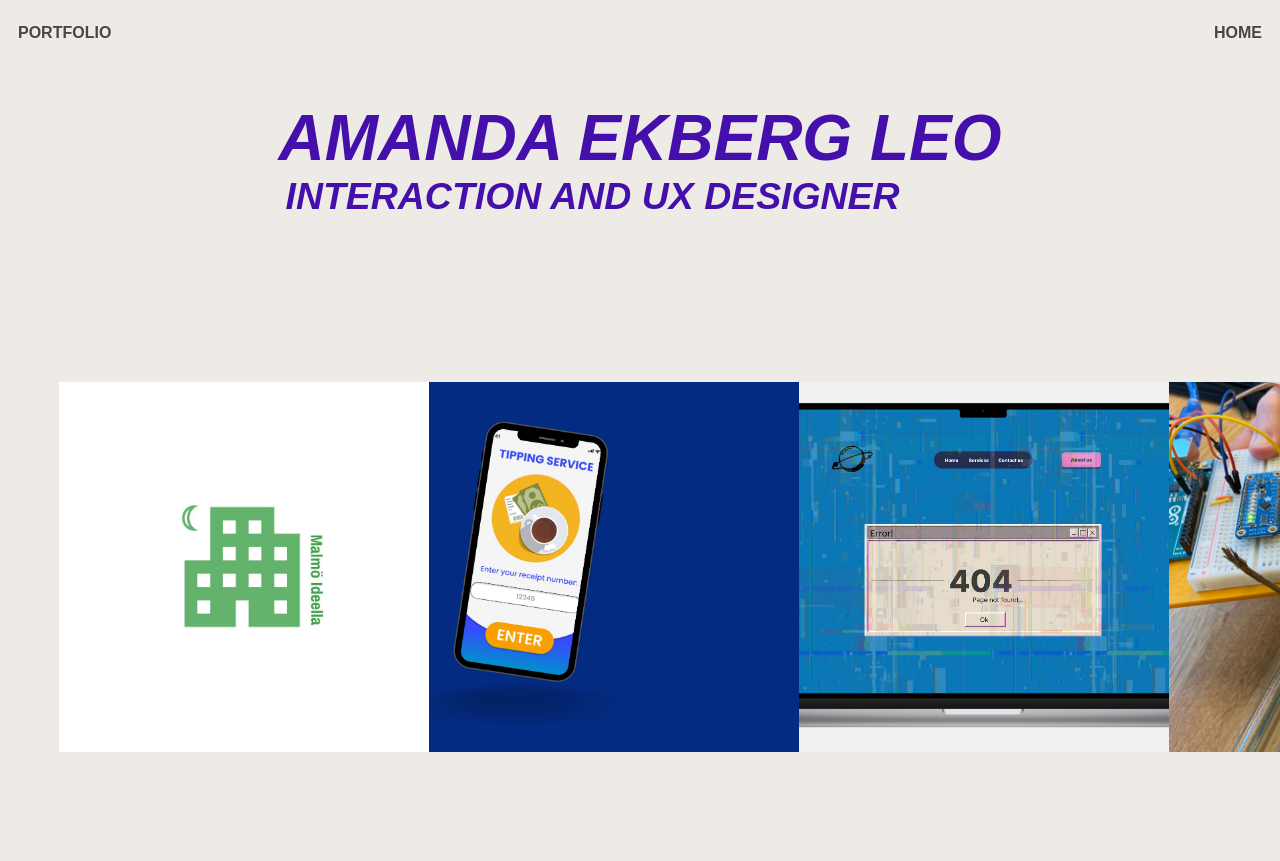
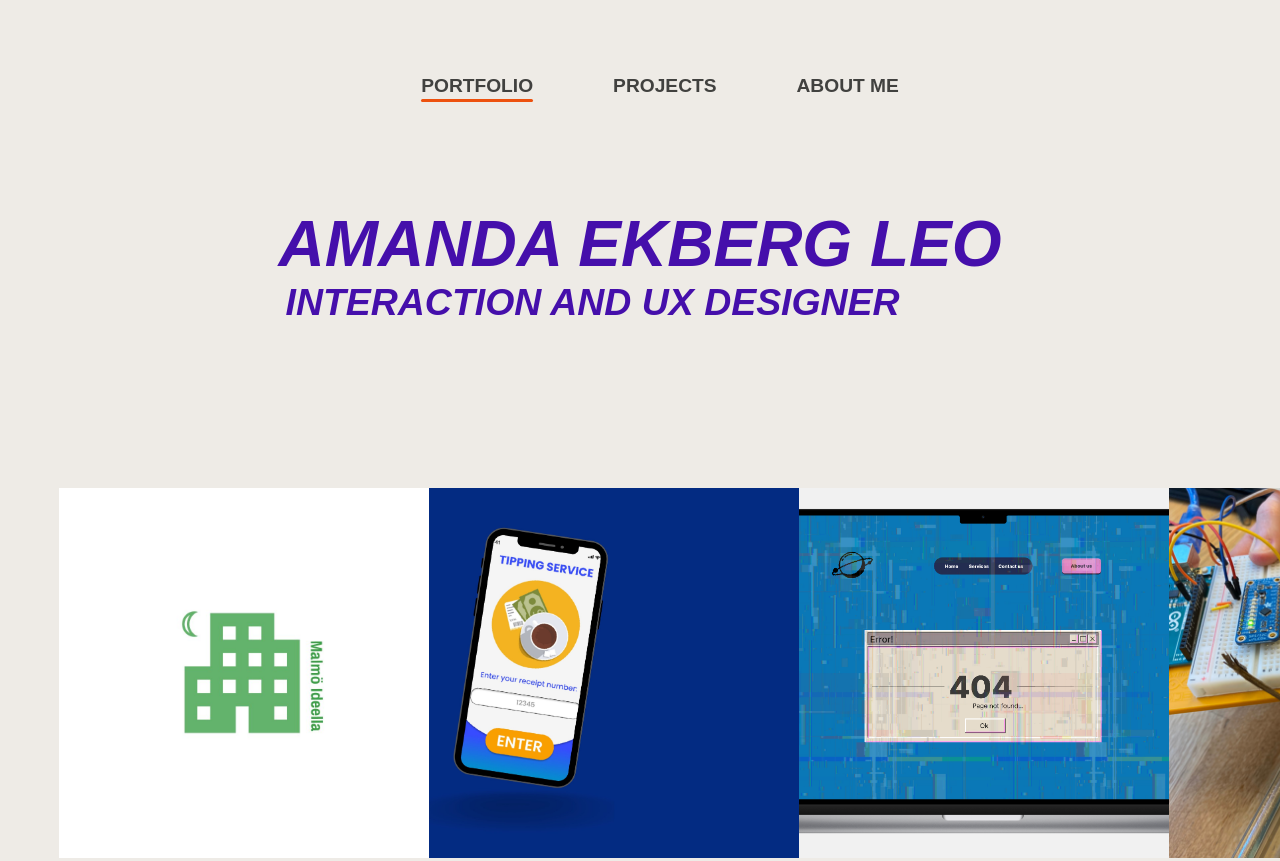
Before and after one commit to amandaleo/amandaleo.github.io, a plain HTML site: page index.html in a window 1280 px wide. Shown: the top 861 px of the page. Drawn offline with nearby package versions, Linux system fonts and the light colour scheme.

```diff
--- /dev/null
+++ b/App.js
@@ -0,0 +1,23 @@
+gsap.registerPlugin(Flip);
+
+const links = document.querySelectorAll(".nav-item a");
+const activeNav = document.querySelector(".active-nav");
+
+links.forEach(link => {
+    link.addEventListener("click", (e) => {
+        //turn navs blue
+        gsap.to(links, {color: "#252525"});
+
+        if(document.activeElement === e.target){
+            gsap.to(link, { color: "000000"});
+        }
+        //wanna move the line
+        const state = Flip.getState(activeNav);
+        link.appendChild(activeNav);
+        Flip.from(state, {
+            duration: 1.25,
+            absolute: true,
+            ease: "elastic.out(1,0.5)",
+        });
+    });
+});
--- a/index.css
+++ b/index.css
@@ -104,3 +104,32 @@ h3{
     padding-left: 20%;
     padding-right: 20%;
 }
+nav{
+    padding: 3rem;
+    display: flex;
+    justify-content: center;
+}
+.nav-links{
+    display: flex;
+    list-style:none;
+    gap: 5rem;
+    font-size: 1.2rem;
+}
+.nav-links a{
+    text-decoration: none;
+    color: #41413f;
+    font-weight: bold;
+}
+.nav-item{
+    position: relative;
+
+}
+.active-nav{
+    height: 3px;
+    background-color: rgb(237, 81, 14);
+    border-radius: 1rem;
+    position: absolute;
+    left:0;
+    bottom:-5px;
+    width: 100%;
+}
--- a/index.html
+++ b/index.html
@@ -1,10 +1,35 @@
 <!DOCTYPE html>
 <html>
 <body>
-    <div class="Meny">
-        <p>PORTFOLIO</p>
-        <p>HOME</p>
-    </div>
+    <nav>
+        <ul class= "nav-links">
+            <div class= "nav-item">
+                <li><a href="#">PORTFOLIO</a></li>
+                <div class="active-nav"></div>
+            </div>
+            <div class="nav-item">
+                <li><a href="#">PROJECTS</a></li>
+            </div>
+            <div class="nav-item">
+                <li><a href="#">ABOUT ME</a></li>
+            </div>
+        </ul>
+    </nav>
+
+    <script
+    src="https://cdnjs.cloudflare.com/ajax/libs/gsap/3.12.5/gsap.min.js"
+    integrity="sha512-7eHRwcbYkK4d9g/6tD/mhkf++eoTHwpNM9woBxtPUBWm67zeAfFC+HrdoE2GanKeocly/VxeLvIqwvCdk7qScg=="
+    crossorigin="anonymous"
+    referrerpolicy="no-referrer"
+    ></script>
+    <script src="https://cdnjs.cloudflare.com/ajax/libs/gsap/3.12.5/Flip.min.js"
+    integrity="sha512-omCJ8S/xl+DUjxNTqvhVSptHwIEi0IDp52n63HEj8ThJgSK/8Lcpi9btnTdE8db+Y4cDKZrZ7NQZBX4PKN4i4g=="
+    crossorigin="anonymous"
+    referrerpolicy="no-referrer"
+    ></script>
+        <script src="./App.js"></script>
+
+
     <div id="frontpage">
 
         <link rel="stylesheet" href="index.css">
```
